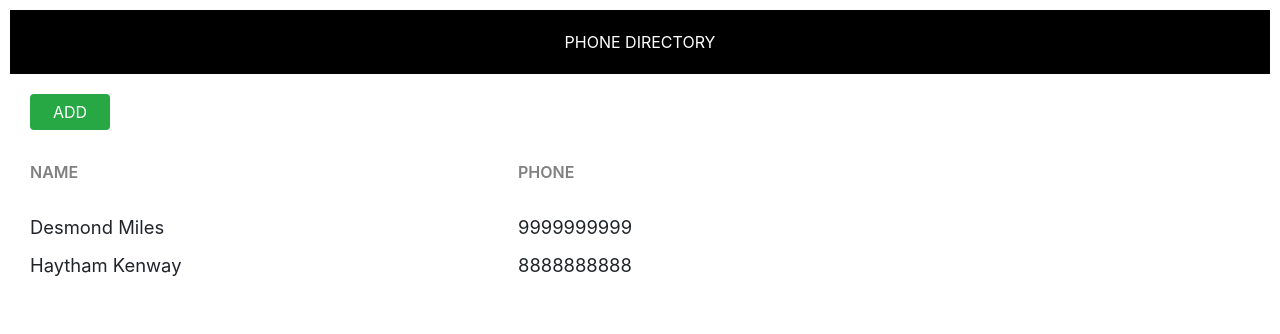
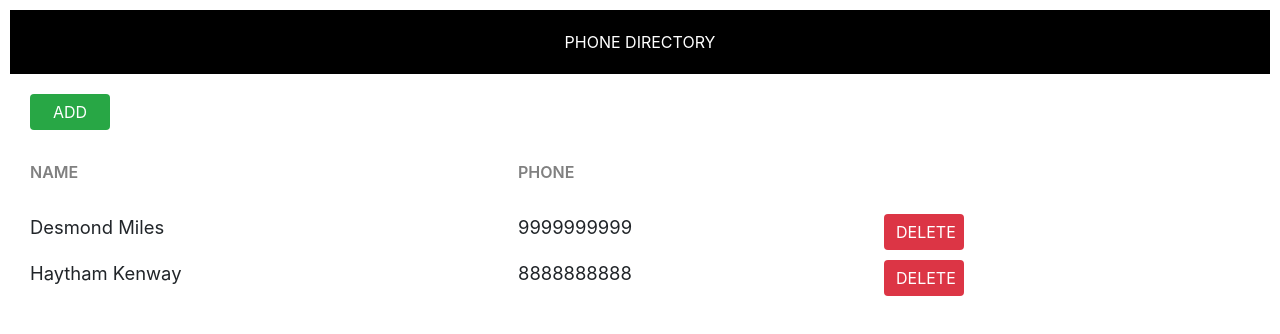
Before and after one commit to vishalmudgal4996/phone-directory, a React (Create React App) app: page / in a window 1280 px wide. Shown: the top 334 px of the page. Built offline with nearby package versions, Linux system fonts and the light colour scheme.

Commit message:
Added ‘Delete’ button

```diff
--- a/src/App.js
+++ b/src/App.js
@@ -38,6 +38,7 @@ class App extends Component {
                 <div key={sub.id} className="grid-container">
                   <span className="grid-item">{sub.name}</span>
                   <span className="grid-item">{sub.phone}</span>
+                  <Button className="btn btn-danger">Delete</Button>
                 </div>
               );
             })}
```
